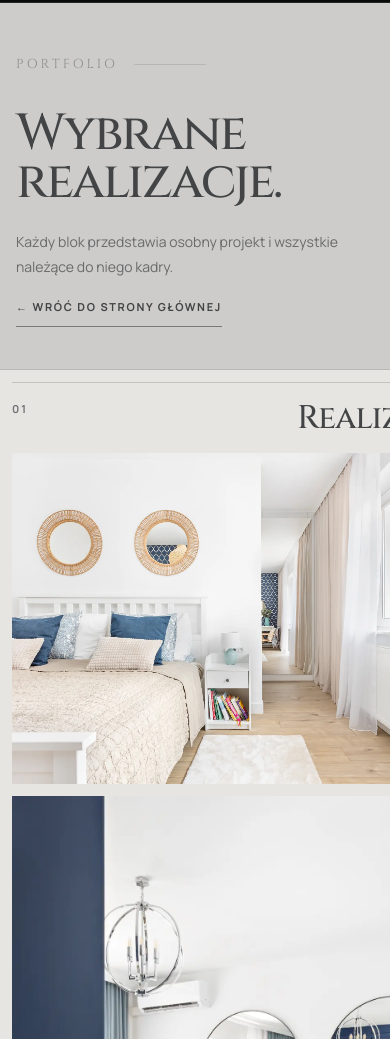
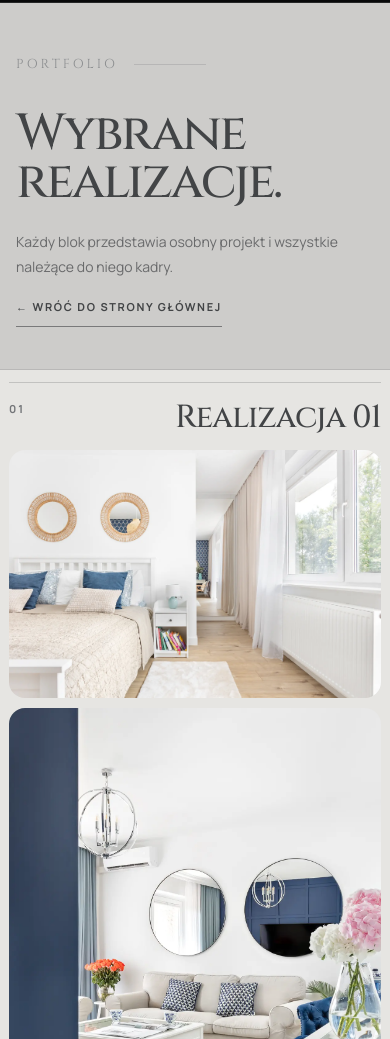
Before and after one commit to Maciejewskadesign/studio, a plain HTML site: page galeria.html in a window 390 px wide. Shown: the part 61-1100 px from the top of the page. Drawn offline with Linux system fonts and the light colour scheme.

Commit message:
Add files via upload

```diff
--- a/galeria.html
+++ b/galeria.html
@@ -9,7 +9,7 @@
 <link href="https://fonts.googleapis.com" rel="preconnect"/>
 <link crossorigin="" href="https://fonts.gstatic.com" rel="preconnect"/>
 <link href="https://fonts.googleapis.com/css2?family=Cinzel:wght@400;500;600&amp;family=Manrope:wght@400;500;600;700&amp;display=swap" rel="stylesheet"/>
-<link href="style.css?v=40" rel="stylesheet"/>
+<link href="style.css?v=42" rel="stylesheet"/>
 </head>
 <body class="gallery-page">
 <header class="site-header is-scrolled" id="siteHeader">
@@ -85,7 +85,7 @@
 <h2>Realizacja 04</h2>
 </div>
 <div class="container gallery-project__grid">
-<figure class="gallery-card"><img alt="Realizacja 04 — kadr 01" decoding="async" height="1100" loading="lazy" src="wizualizacja-020.webp" width="2200"/></figure><figure class="gallery-card"><img alt="Realizacja 04 — kadr 02" decoding="async" height="1325" loading="lazy" src="wizualizacja-021.webp" width="1789"/></figure><figure class="gallery-card"><img alt="Realizacja 04 — kadr 03" decoding="async" height="1466" loading="lazy" src="wizualizacja-022.webp" width="2200"/></figure><figure class="gallery-card"><img alt="Realizacja 04 — kadr 04" decoding="async" height="1465" loading="lazy" src="wizualizacja-023.webp" width="2200"/></figure>
+<figure class="gallery-card"><img alt="Realizacja 04 — kadr 01" decoding="async" height="1100" loading="lazy" src="wizualizacja-020.webp" width="2200"/></figure><figure class="gallery-card"><img alt="Realizacja 04 — kadr 02" decoding="async" height="1325" loading="lazy" src="wizualizacja-021.webp" width="1789"/></figure><figure class="gallery-card"><img alt="Realizacja 04 — kadr 03" decoding="async" height="1466" loading="lazy" src="wizualizacja-022.webp" width="2200"/></figure>
 </div>
 </div><div class="gallery-project">
 <div class="container gallery-project__head">
@@ -158,6 +158,6 @@
 <a href="#">Powrót na górę ↑</a>
 </div>
 </footer>
-<script src="script.js?v=40"></script>
+<script src="script.js?v=42"></script>
 </body>
 </html>
--- a/style.css
+++ b/style.css
@@ -4312,3 +4312,126 @@ body.gallery-page .gallery-project__grid .gallery-card:hover img{
     line-height: 1.1 !important;
   }
 }
+
+
+/* V42 — poprawa galerii realizacji na mobile */
+body.gallery-page .gallery-grid-section,
+body.gallery-page .gallery-projects,
+body.gallery-page .gallery-project,
+body.gallery-page .gallery-project__grid,
+body.gallery-page .gallery-card,
+body.gallery-page .gallery-card img{
+  box-sizing:border-box;
+}
+
+body.gallery-page .gallery-project__grid{
+  display:grid !important;
+  grid-template-columns:repeat(2,minmax(0,1fr));
+  gap:20px !important;
+  columns:unset !important;
+  width:100% !important;
+}
+
+body.gallery-page .gallery-project__grid .gallery-card,
+body.gallery-page .gallery-project__grid .gallery-card--wide{
+  margin:0 !important;
+  width:100% !important;
+  min-width:0 !important;
+  height:auto !important;
+  min-height:0 !important;
+  overflow:hidden !important;
+  border-radius:20px !important;
+  background:transparent !important;
+  break-inside:auto !important;
+  box-shadow:none !important;
+}
+
+body.gallery-page .gallery-project__grid .gallery-card img,
+body.gallery-page .gallery-project__grid .gallery-card:hover img{
+  display:block !important;
+  width:100% !important;
+  height:auto !important;
+  min-height:0 !important;
+  object-fit:cover !important;
+  object-position:center !important;
+  background:transparent !important;
+  transform:none !important;
+  filter:none !important;
+}
+
+@media (max-width:760px){
+  body.gallery-page .gallery-grid-section{
+    padding-inline:0 !important;
+    overflow:visible !important;
+  }
+
+  body.gallery-page .gallery-projects{
+    gap:56px !important;
+    width:100% !important;
+  }
+
+  body.gallery-page .gallery-project{
+    gap:14px !important;
+    width:100% !important;
+  }
+
+  body.gallery-page .gallery-project__head,
+  body.gallery-page .gallery-project__grid{
+    width:calc(100% - 24px) !important;
+    max-width:none !important;
+    margin-inline:auto !important;
+  }
+
+  body.gallery-page .gallery-project__head{
+    padding-top:18px !important;
+    align-items:flex-start !important;
+    gap:10px !important;
+  }
+
+  body.gallery-page .gallery-project__head h2{
+    font-size:clamp(26px,8.2vw,36px) !important;
+    line-height:1.08 !important;
+    max-width:100% !important;
+    overflow-wrap:normal !important;
+    word-break:normal !important;
+    hyphens:none !important;
+  }
+
+  body.gallery-page .gallery-project__grid{
+    display:grid !important;
+    grid-template-columns:minmax(0,1fr) !important;
+    gap:12px !important;
+    columns:unset !important;
+  }
+
+  body.gallery-page .gallery-project__grid .gallery-card,
+  body.gallery-page .gallery-project__grid .gallery-card--wide{
+    border-radius:18px !important;
+    background:transparent !important;
+    margin:0 !important;
+  }
+
+  body.gallery-page .gallery-project__grid .gallery-card img,
+  body.gallery-page .gallery-project__grid .gallery-card:hover img{
+    width:100% !important;
+    height:auto !important;
+    object-fit:cover !important;
+    background:transparent !important;
+  }
+}
+
+@media (max-width:390px){
+  body.gallery-page .gallery-project__head,
+  body.gallery-page .gallery-project__grid{
+    width:calc(100% - 18px) !important;
+  }
+
+  body.gallery-page .gallery-project__grid{
+    gap:10px !important;
+  }
+
+  body.gallery-page .gallery-project__grid .gallery-card,
+  body.gallery-page .gallery-project__grid .gallery-card--wide{
+    border-radius:16px !important;
+  }
+}
```
Also changed, not shown: index.html (+5 -4 lines).
